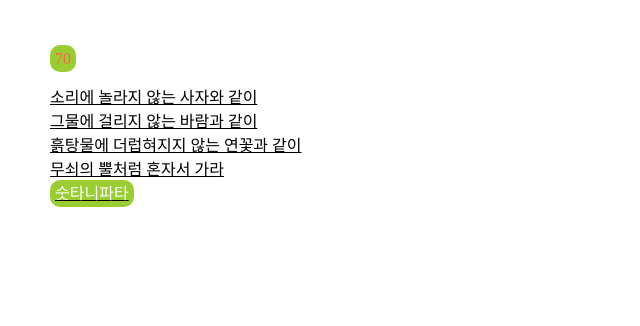
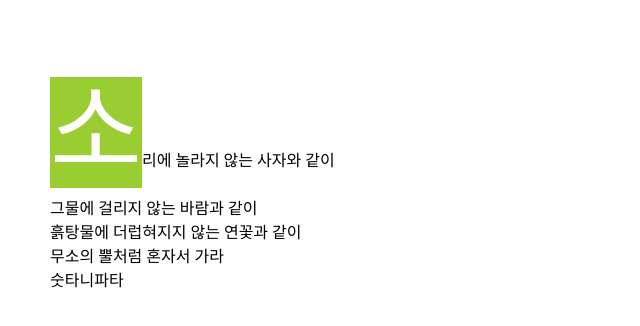
Before and after one commit to ChoiBoyoon/kakao-clone-2025, a plain HTML site: page home.html in a window 1280 px wide. Shown: the top 326 px of the page, without its empty margins (0-640 px from the left). Drawn offline with Linux system fonts and the light colour scheme.

Commit message:
Update home.html

```diff
--- a/home.html
+++ b/home.html
@@ -10,30 +10,21 @@
             height: 1000vh;
             margin:50px;
         }
-        span{
-            color: tomato;
-            background-color: yellowgreen;
-            padding: 5px;
-            border-radius: 10px;
+        p::first-letter{
+            background-color:yellowgreen;
+            color:white;
+            font-size:100px;
         }
-        p span {
-            color: white;
-        }
-        span+p {
-            text-decoration: underline;
-        }
+
     </style>
 </head>
 <body>
-    <div>
-        <span>70</span>
-        <p>
-            소리에 놀라지 않는 사자와 같이<br>
-            그물에 걸리지 않는 바람과 같이<br>
-            흙탕물에 더럽혀지지 않는 연꽃과 같이<br>
-            무쇠의 뿔처럼 혼자서 가라<br>
-            <span>숫타니파타</span>
-        </p>
-    </div>
+    <p>
+        소리에 놀라지 않는 사자와 같이<br>
+        그물에 걸리지 않는 바람과 같이<br>
+        흙탕물에 더럽혀지지 않는 연꽃과 같이<br>
+        무소의 뿔처럼 혼자서 가라<br>
+        숫타니파타
+    </p>
 </body>
 </html>
```
